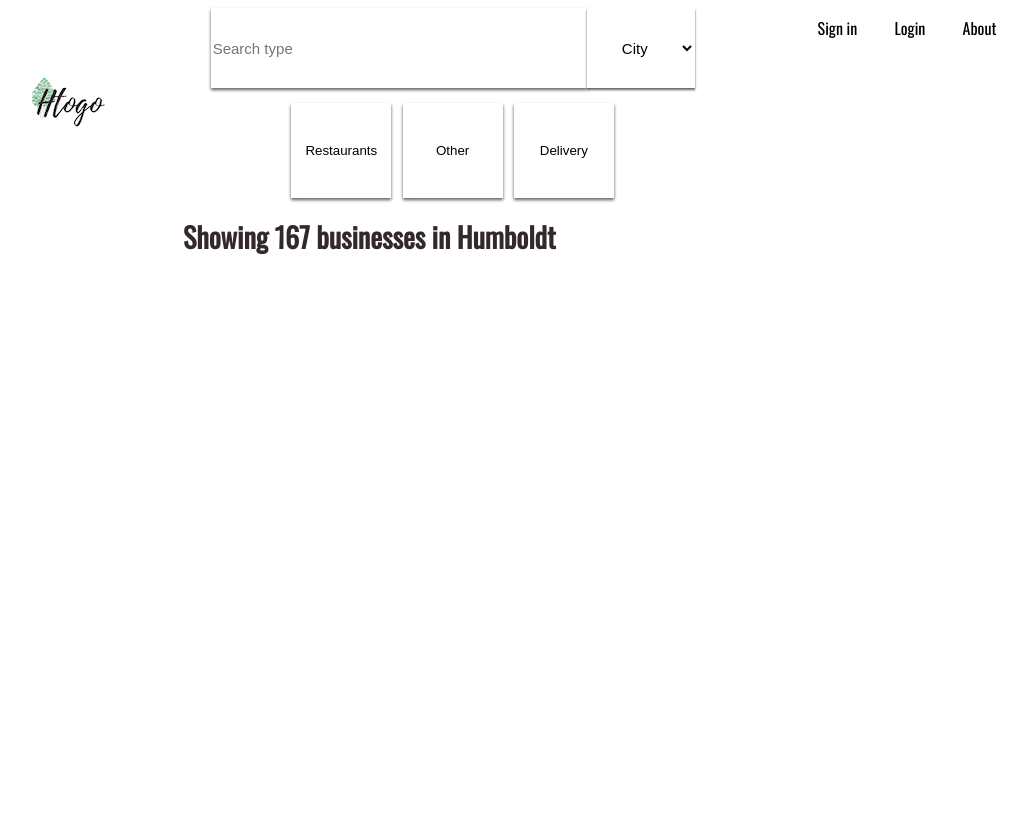
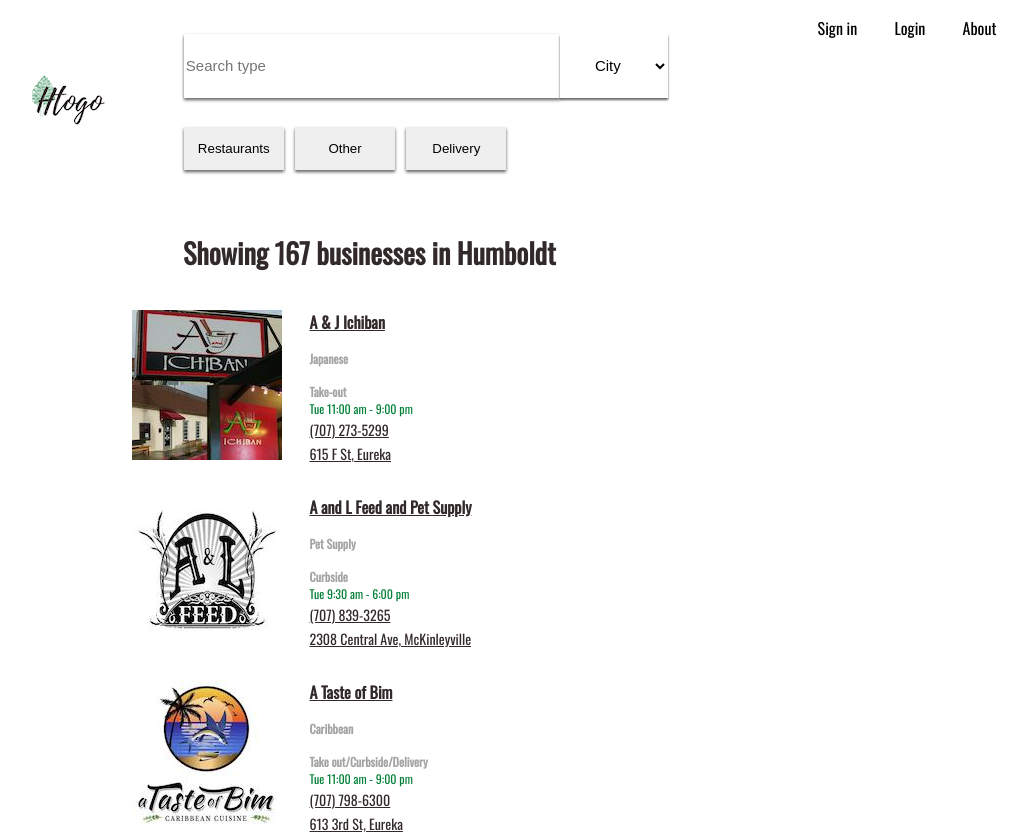
Before and after one commit to htogo-project/htogoproject, a React (Create React App) app: page / in a window 1280 px wide. Shown: the top 834 px of the page, without its empty margins (9-1036 px from the left). Before the commit the page ends 800 px from the top, so only its background shows below. Built offline with nearby package versions, Linux system fonts and the light colour scheme.

Commit message:
toggle colors on pressing filter buttons

```diff
--- a/src/components/Body.jsx
+++ b/src/components/Body.jsx
@@ -10,7 +10,7 @@
 const Body = () => {
     return (
         <div className={styles.list_wrapper}>
-            {/* <List /> */}
+            <List />
             {/* <Map view={props.view} places={props.places} /> */}
         </div>
     )
--- a/src/components/List.jsx
+++ b/src/components/List.jsx
@@ -4,7 +4,7 @@
 
 import { ListContext } from './ListContext';
 
-const List = (props) => {
+const List = () => {
 
     const { places } = useContext(ListContext);
 
--- a/src/components/Search.jsx
+++ b/src/components/Search.jsx
@@ -1,14 +1,12 @@
 import React, { useState, useEffect, useContext } from 'react';
+import { ListContext } from './ListContext';
 import { css } from 'emotion';
 
 
-import list from "../Humboldttogo.json"
+import list from "../Humboldttogo.json";
 
-import { ListContext } from './ListContext';
 
 const Search = () => {
-
-    const cities = ["Humboldt", "Arcata", "Eureka", "Ferndale", "Fortuna", "Mckinleyville", "Carlotta", "Trinidad", "Rio Dell", "Whitethorn", "Scotia", "Hydesville"];
     const { city, setCity } = useContext(ListContext);
     const { type, setType } = useContext(ListContext);
     const { places, setPlaces } = useContext(ListContext);
@@ -17,10 +15,12 @@
     const [delivery, setDelivery] = useState(false);
     const [keyword, setKeyword] = useState("");
 
-    const [userView, setUserView] = useState(false);
+    const cities = ["Humboldt", "Arcata", "Eureka", "Ferndale", "Fortuna", "Mckinleyville", "Carlotta", "Trinidad", "Rio Dell", "Whitethorn", "Scotia", "Hydesville"];
 
     //setting placeholder according with type of business
-    const [options, setOptions] = useState("Search type")
+    const [options, setOptions] = useState("Search type");
+    const [color, setColor] = useState("white")
+
 
 
     const setList = (city, key, type, delivery) => {
@@ -31,7 +31,6 @@
         } else {
             setOptions("Search type");
         }
-
         const filterCity = city !== "Humboldt" ? list.filter(el => el.City === city) : list;
         const filtered = delivery ? filterCity.filter(el => el.Info.includes("Delivery")) : filterCity;
         const filterKey = key.length > 0 ? filtered.filter(el => el.Keywords.toLowerCase().includes(key)) : filtered;
@@ -45,14 +44,43 @@
     }, [city, keyword, type, delivery]);
 
 
+    const test = () => {
+        const finalList = setList(city, keyword, type, delivery);
+        console.log(setList(city, keyword, type, delivery))
+        setPlaces(finalList)
+    }
     let str = ""
     var getKeyword = (e) => {
         str += e.currentTarget.value;
         setKeyword(str)
     }
 
+
+    const setFilter= (e) => {
+        if (type !== e.target.textContent) {
+             setType(`${e.target.textContent}`);
+             e.target.textContent === "Other" ? e.target.parentNode.childNodes[0].style.backgroundColor ="white" : e.target.parentNode.childNodes[1].style.backgroundColor ="white"
+             e.target.style.backgroundColor = "#8fbc8f"
+         } else  {
+            setType("businesses");
+            e.target.style.backgroundColor = "white"
+        }
+    }
+
+    const toggleDelivery = (e) => {
+        if (delivery) {
+            setDelivery(false);
+            e.target.style.backgroundColor = "white";
+        } else {
+            setDelivery(true);
+           e.target.style.backgroundColor = "#8fbc8f";
+
+       }
+    }
+
+
     return (
-        <div className={styles.search_wrapper}>
+        <div  className={styles.search_wrapper}>
             <input onChange={getKeyword} className={styles.typeSearch} placeholder={options} />
             <select className={styles.dropdown} onChange={(e) => setCity(e.target.value)}>
                 <option value="">City</option>
@@ -61,9 +89,9 @@
                 )}
             </select>
             <div className={styles.filter_options}>
-                <button className={hoverOrFocus} onClick={() => type !== "Restaurants" ? setType("Restaurants") : setType("businesses")}> Restaurants</button>
-                <button className={hoverOrFocus} onClick={() => setType("Other")}>Other</button>
-                <button className={hoverOrFocus} onClick={() => delivery ? setDelivery(false) : setDelivery(true)}>Delivery</button>
+                <button onClick={setFilter}>Restaurants</button>
+                <button onClick={setFilter}>Other</button>
+                <button onClick={toggleDelivery}>Delivery</button>
             </div>
         </div>
 
@@ -71,24 +99,16 @@
 }
 
 
-const hoverOrFocus = css({
-    backgroundColor: "white",
-    '&:hover,&:focus,&:active,&:visited': {
-        backgroundColor: "grey"
-    }
-})
-
-
 const styles = {
     search_wrapper: css`
         // border: 2px solid red;
         margin-top: 3px;
         display: flex;
-        justify-content: center;
+        justify-content: flex-start;
         align-items: center;
         flex-wrap: wrap;
         width: 70%;
-        height: 100%;
+        height: 80%;
         @media (max-width: 767px) {
             margin-top: 0px;
             width: 100%;
@@ -122,7 +142,7 @@
         padding-top: 5px;
         background-color: white;
         width: 60%;
-        height: 50%;
+        height: 30%;
         }
         button {
             box-shadow: 0 2px 3px 0 rgba(0, 0, 0, 0.5), 0 2px 3px 0 rgba(0, 0, 0, 0.19);
--- a/src/components/UserView.jsx
+++ b/src/components/UserView.jsx
@@ -25,13 +25,15 @@
 const styles = {
     icons_wrapper: css`
         position: fixed;
-        top: 27%;
+        top: 25%;
         left: 0;
         // border: 3px solid pink;
         background-color: white;
         width: 100vw;
         height: 13%;
         display: flex;
+        justify-content: flex-start;
+        align-items: center;
         z-index: 100;
         @media (max-width: 767px) {
             height: 4%;
```
